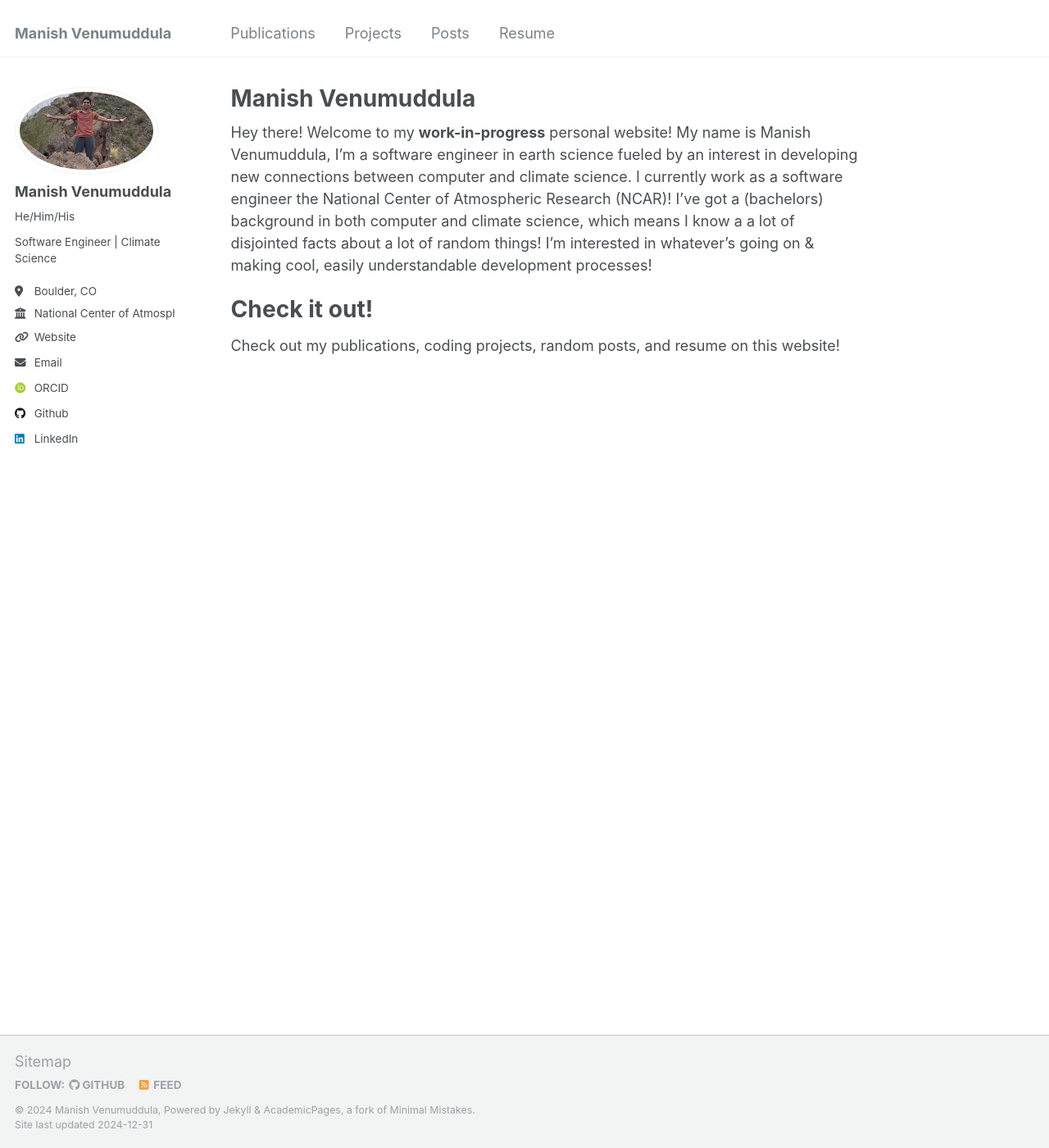
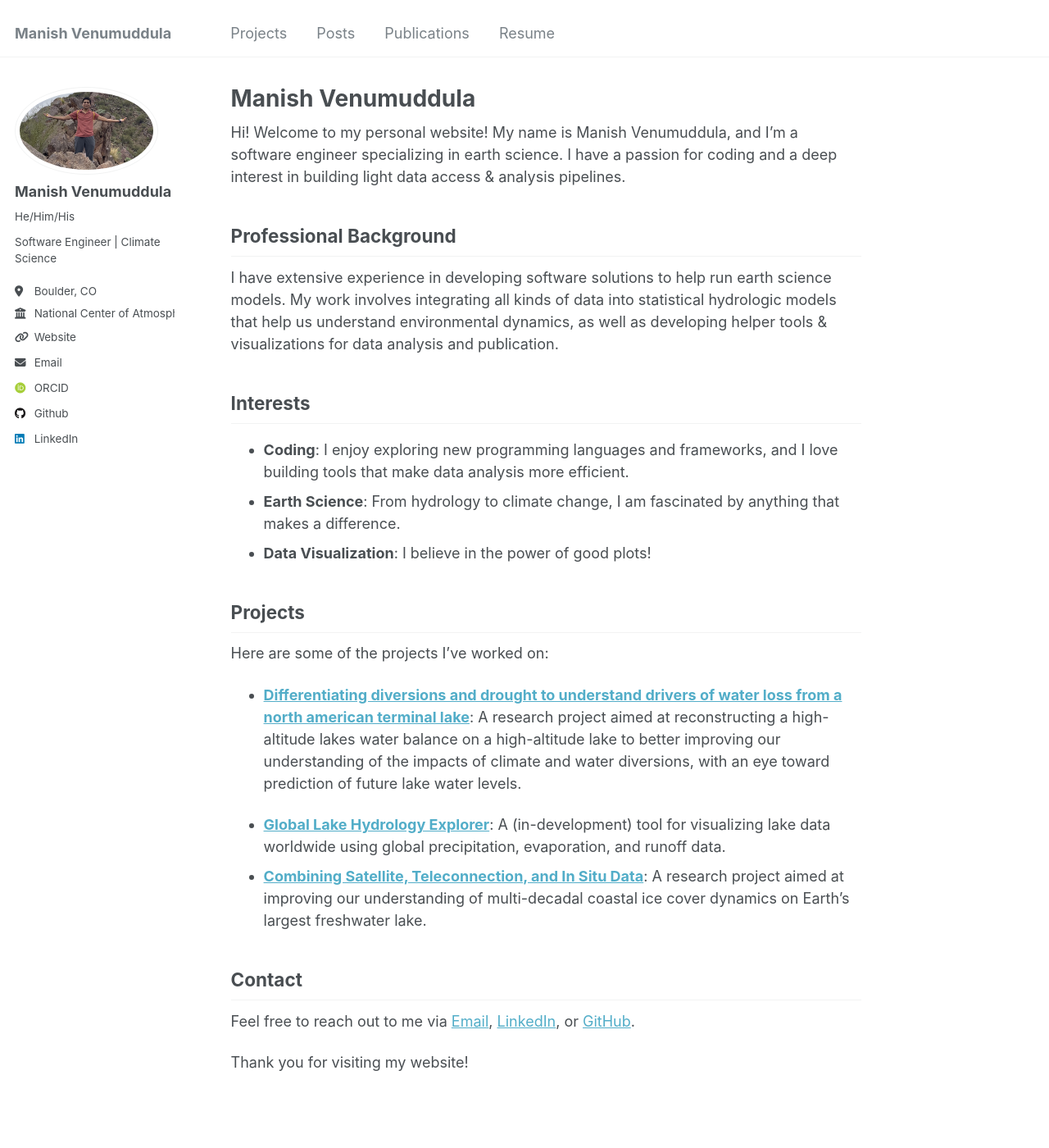
Before and after one commit to manishvenu/manishvenu.github.io, a Jekyll site: the page built from _pages/about.md, in a window 1280 px wide and 1400 px high. Shown: the whole window at 82% size. Built offline with Jekyll 4.4.1, drawn with Linux system fonts in a browser that asks for light colours; some web fonts are replaced.

Commit message:
Clean up website

```diff
--- a/_data/navigation.yml
+++ b/_data/navigation.yml
@@ -3,10 +3,8 @@
 # Changing the order here will adjust the order and you can also add additional
 # links. Removing a link prevents it from showing in the header, but does not
 # prevent it from being included in the site.
+main:
 
-main:
-  - title: "Publications"
-    url: /publications/
 
  # - title: "Talks"
  #   url: /talks/
@@ -19,6 +17,8 @@ main:
 
   - title: "Posts"
     url: /year-archive/
+  - title: "Publications"
+    url: /publications/
 
   - title: "Resume"
     url: /resume/
--- a/_pages/about.md
+++ b/_pages/about.md
@@ -7,8 +7,30 @@ redirect_from:
   - /about.html
 ---
 
-Hey there! Welcome to my **work-in-progress** personal website! My name is Manish Venumuddula, I'm a software engineer in earth science fueled by an interest in developing new connections between computer and climate science. I currently work as a software engineer the National Center of Atmospheric Research (NCAR)! I've got a (bachelors) background in both computer and climate science, which means I know a a lot of disjointed facts about a lot of random things! I'm interested in whatever's going on & making cool, easily understandable development processes!
 
-Check it out!
-======
-Check out my publications, coding projects, random posts, and resume on this website!
+Hi! Welcome to my personal website! My name is Manish Venumuddula, and I'm a software engineer specializing in earth science. I have a passion for coding and a deep interest in building light data access & analysis pipelines.
+
+## Professional Background
+
+I have extensive experience in developing software solutions to help run earth science models. My work involves integrating all kinds of data into statistical hydrologic models that help us understand environmental dynamics, as well as developing helper tools & visualizations for data analysis and publication.
+
+## Interests
+
+- **Coding**: I enjoy exploring new programming languages and frameworks, and I love building tools that make data analysis more efficient.
+- **Earth Science**: From hydrology to climate change, I am fascinated by anything that makes a difference.
+- **Data Visualization**: I believe in the power of good plots!
+
+## Projects
+
+Here are some of the projects I've worked on:
+
+- **[Differentiating diversions and drought to understand drivers of water loss from a north american terminal lake](https://sites.google.com/umich.edu/gronewoldgroup/projects?authuser=0#:~:text=Climate%20Change%20Communication%20and%20Water%20Supply%20Management%3B%20Mono%20Lake%20Case%20Study)**: A research project aimed at reconstructing a high-altitude lakes water balance  on a high-altitude lake to better improving our understanding of the impacts of climate and water diversions, with an eye toward prediction of future lake water levels.
+
+- **[Global Lake Hydrology Explorer](https://github.com/manishvenu/Global-Lake-Hydrology-Explorer)**: A (in-development) tool for visualizing lake data worldwide using global precipitation, evaporation, and runoff data.
+- **[Combining Satellite, Teleconnection, and In Situ Data](https://agupubs.onlinelibrary.wiley.com/doi/10.1029/2024EA003845)**: A research project aimed at improving our understanding of multi-decadal coastal ice cover dynamics on Earth's largest freshwater lake.
+
+## Contact
+
+Feel free to reach out to me via [Email](mailto:manish.venumuddula@gmail.com), [LinkedIn](https://www.linkedin.com/in/manishvenu), or [GitHub](https://github.com/manishvenu).
+
+Thank you for visiting my website!
--- a/_pages/portfolio.html
+++ b/_pages/portfolio.html
@@ -1,6 +1,6 @@
 ---
 layout: archive
-title: "Portfolio"
+title: "Projects"
 permalink: /portfolio/
 author_profile: true
 ---
@@ -9,5 +9,5 @@ author_profile: true
 
 
 {% for post in site.portfolio %}
-  {% include archive-single.html %}
+{% include archive-single.html %}
 {% endfor %}
```
Also changed, not shown: _portfolio/portfolio-3.md (added, +6 -0 lines), _portfolio/portfolio-4.md (added, +6 -0 lines), _posts/2024-12-08-django_aws_deployment.md (+3 -3 lines), _publications/apis_ess_ms.md (+1 -1 lines), images/APIS.jpg (added), 2 other files.
